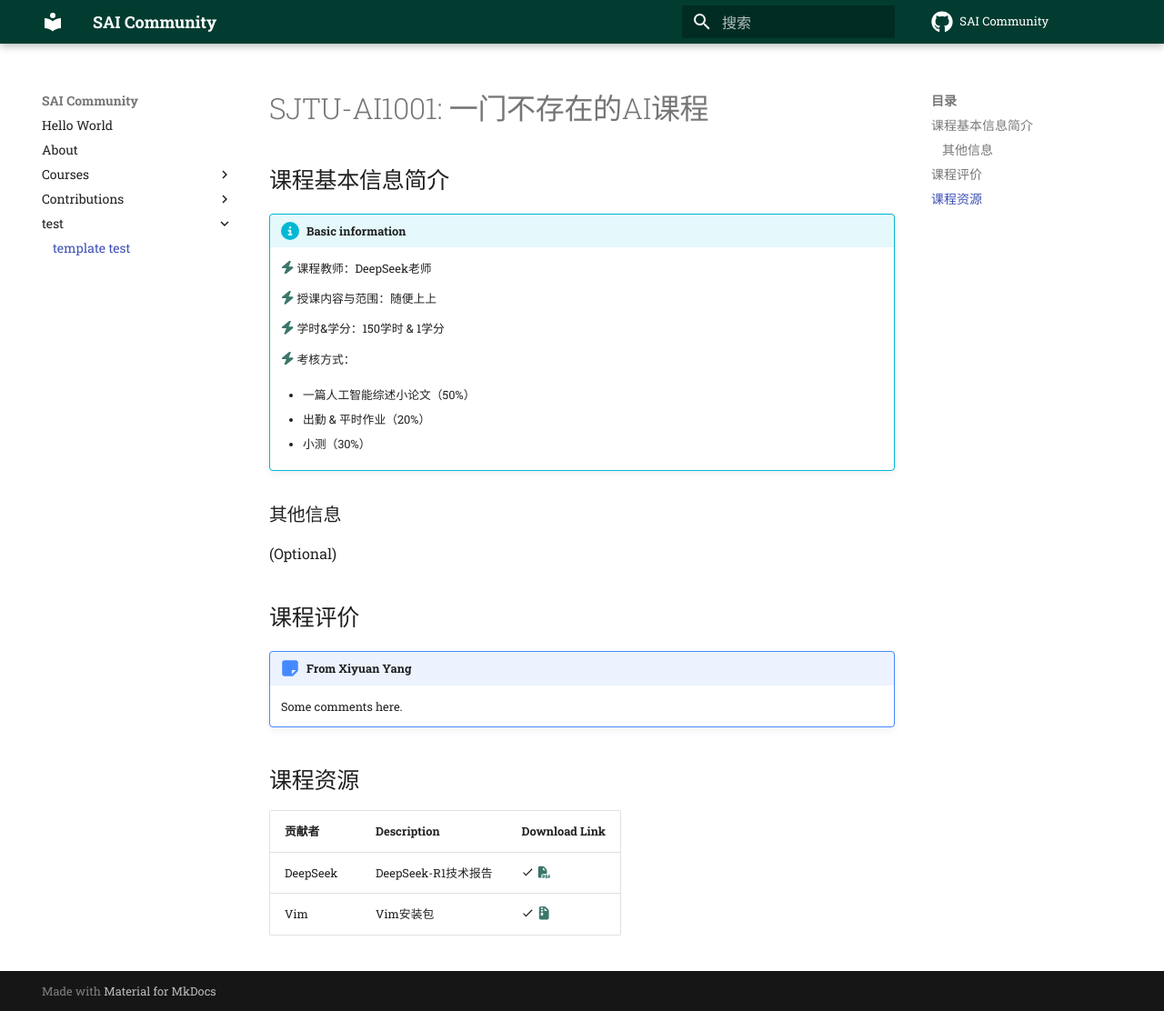
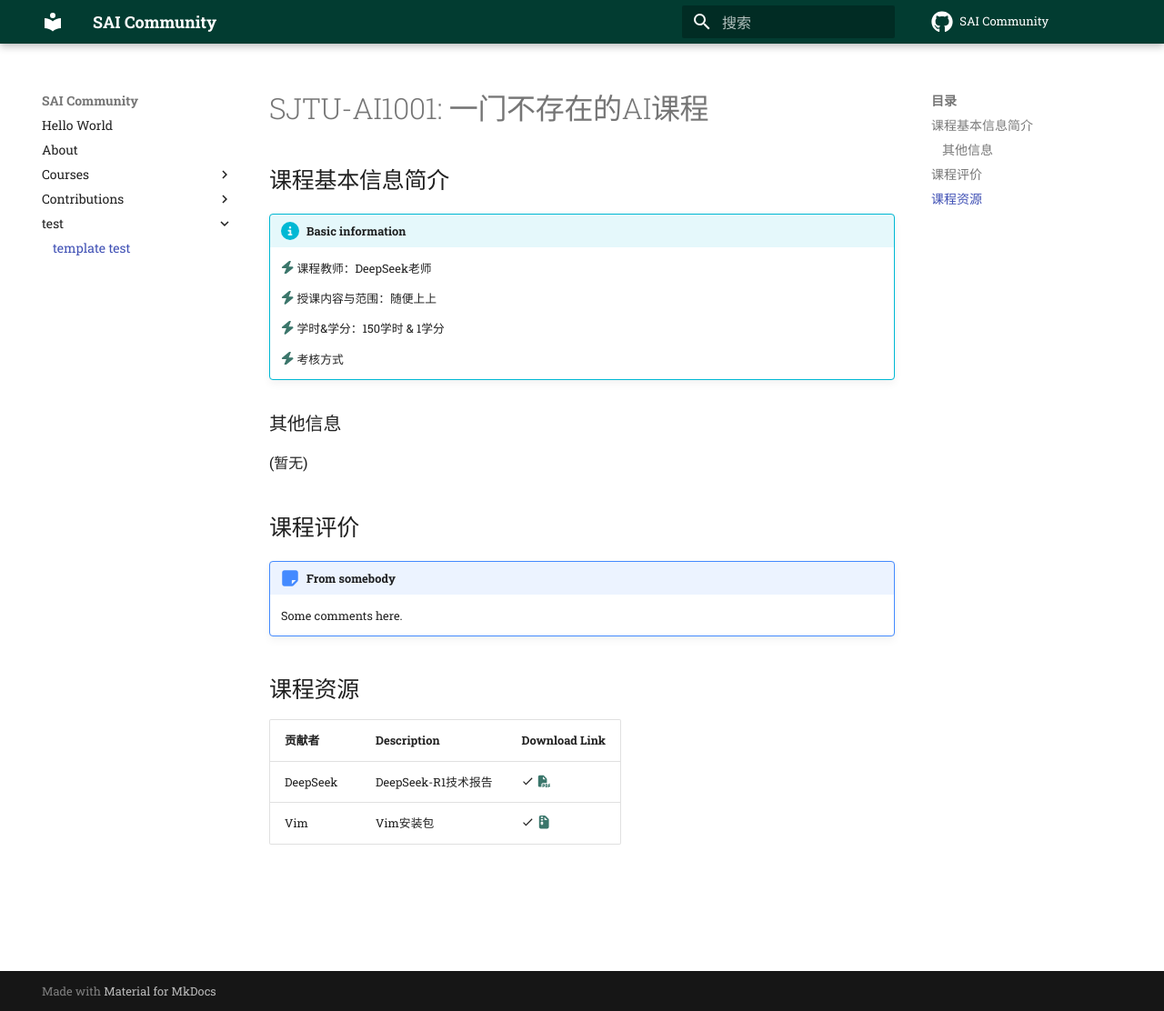
Before and after one commit to SJTU-SAI/SAI-Community, an MkDocs documentation site: the page built from docs/templates/template.md, in a window 1280 px wide and 1112 px high. Shown: the whole window at 91% size. Built offline with MkDocs 1.6.1 and Material for MkDocs 9.7.7, drawn with Linux system fonts in a browser that asks for light colours; comment, search, counter and statistics services are not loaded.

Commit message:
fix: fix template of courses

```diff
--- a/docs/templates/template.md
+++ b/docs/templates/template.md
@@ -1,6 +1,3 @@
-<!-- !所有这样的标识都是注释，非必要请不要删除!!!（涉及代码的识别问题） -->
-
-<!-- 课程名称 & 课程代码 -->
 # SJTU-AI1001: 一门不存在的AI课程
 
 <!-- 课程的基本信息简介 -->
@@ -8,6 +5,7 @@
 ## 课程基本信息简介
 
 <!-- 下面一行请勿删除，注意缩进 -->
+<!-- markdown 格式详见: https://squidfunk.github.io/mkdocs-material/reference/admonitions/ -->
 !!! info "Basic information"
 
     :fontawesome-solid-bolt:{ .lightning } 课程教师：DeepSeek老师
@@ -16,35 +14,22 @@
 
     :fontawesome-solid-bolt:{ .lightning } 学时&学分：150学时 & 1学分
 
-    :fontawesome-solid-bolt:{ .lightning } 考核方式：
-
-    - 一篇人工智能综述小论文（50%）
-
-    - 出勤 & 平时作业（20%）
-
-    - 小测（30%）
+    :fontawesome-solid-bolt:{ .lightning } 考核方式
 
 
-<!--  你可以在这里自由添加内容，包括对课程信息的客观描述，例如参考教材，授课方式等等，当然，你也可以把这部分写在课程评价中，如果这部分暂无信息，请删掉"### 其他信息"这个Header。-->
+<!-- You are free to add some contents in it! -->
 ### 其他信息
 
-(Optional)
+(暂无)
 
 
-<!-- !这一部分请不要修改，请使用src中的代码自动提交或者修改 -->
+<!-- 对课程的主观性评价请放在这里，包括对学弟学妹的建议等等 -->
+<!-- markdown 格式详见: https://squidfunk.github.io/mkdocs-material/reference/admonitions/ -->
 ## 课程评价
 
-<!-- NOTE BEGIN EVALUATION -->
-
-<!-- NOTE ITERATION1 BEGIN -->
-
-!!! note "From Xiyuan Yang"
+!!! note "From somebody"
     Some comments here.
 
-<!-- NOTE ITERATION1 END -->
-
-
-<!-- NOTE END EVALUATION -->
 
 
 ## 课程资源
```
